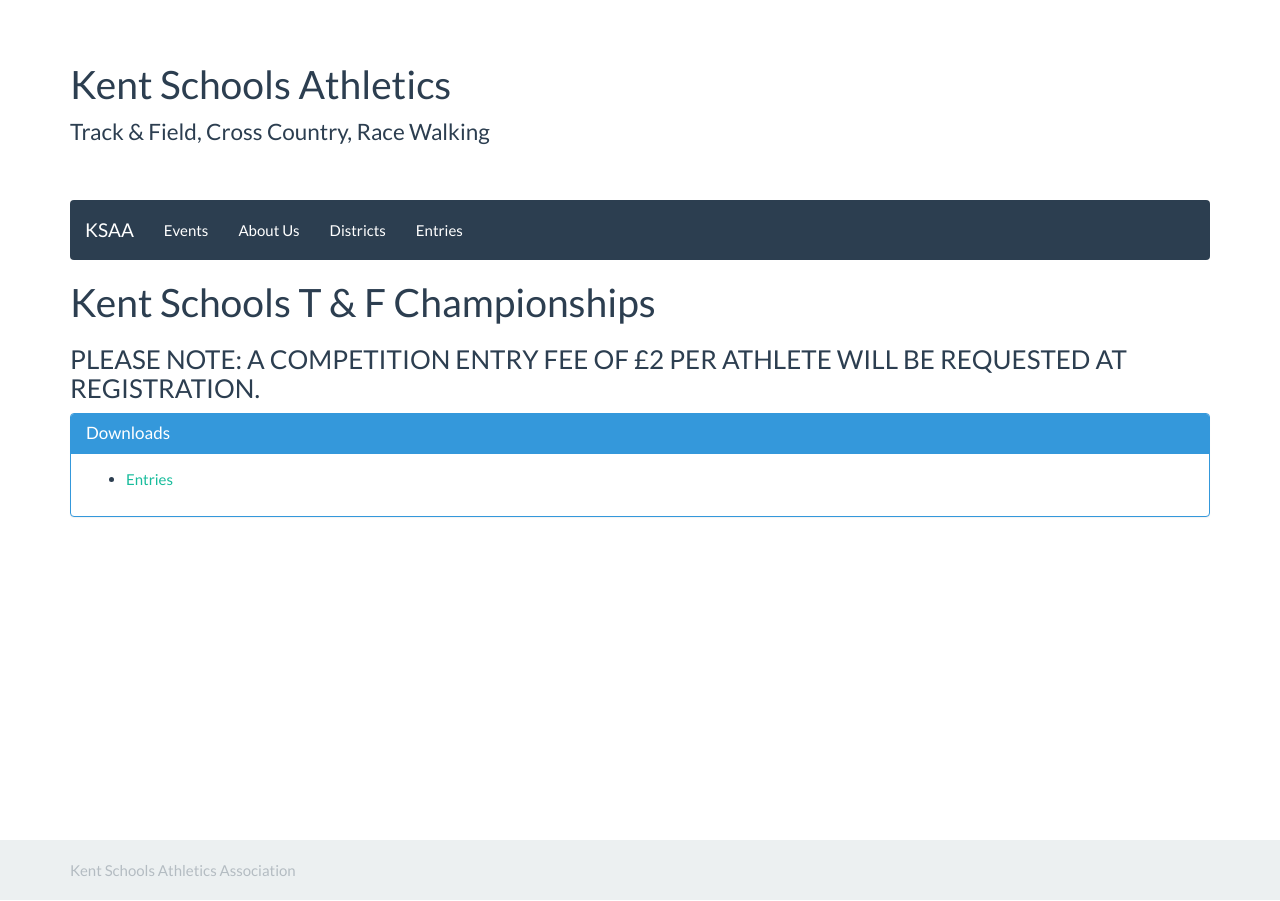
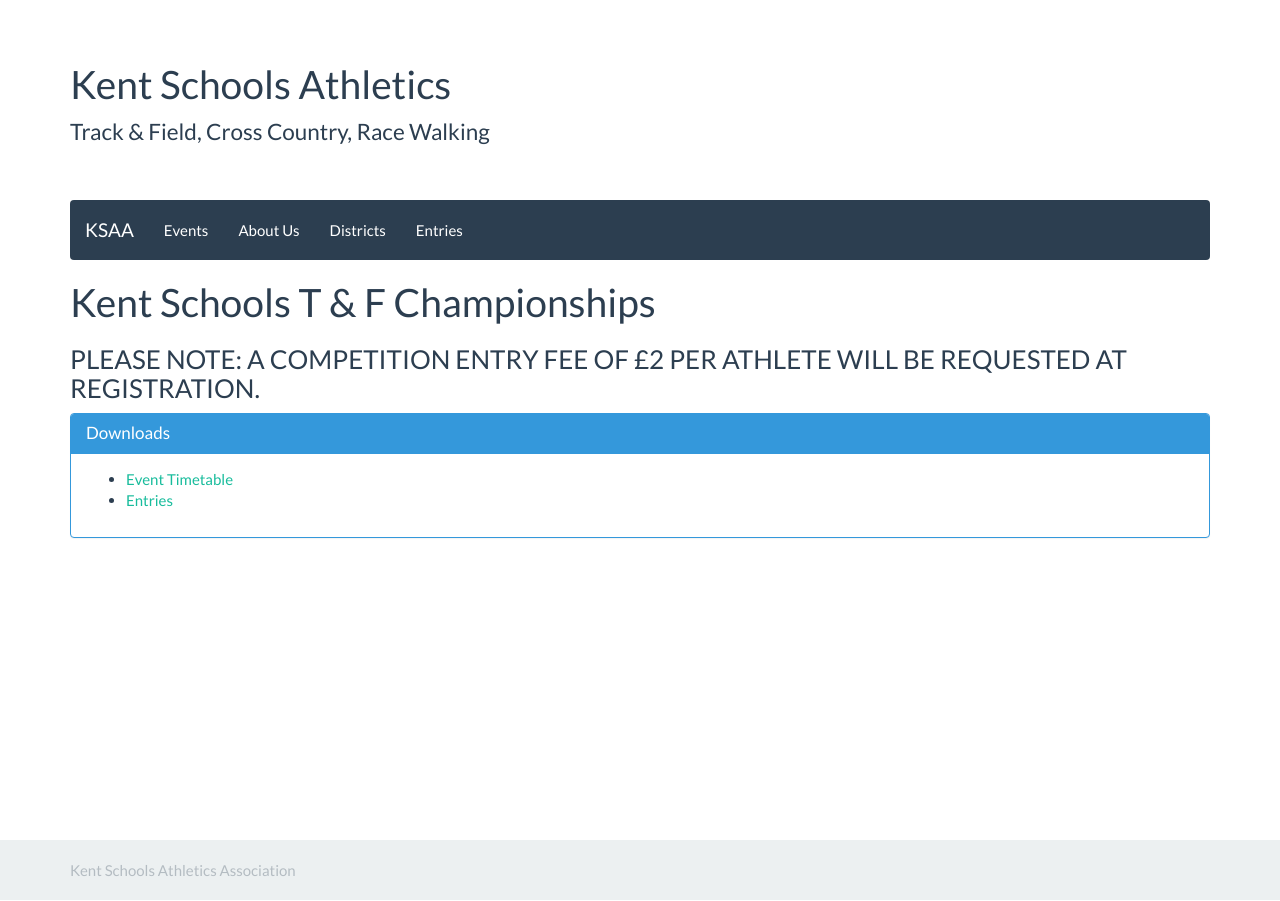
Before and after one commit to chrisnewark/chrisnewark.github.io, a Jekyll site: the page built from _events/18-19/2019-06-08-kent-schools-t-and-f-championships.md, in a window 1280 px wide. Built offline with Jekyll 4.4.1, drawn with Linux system fonts in a browser that asks for light colours; nearby versions of some CDN libraries.

Commit message:
Added event timetable

```diff
--- a/_events/18-19/2019-06-08-kent-schools-t-and-f-championships.md
+++ b/_events/18-19/2019-06-08-kent-schools-t-and-f-championships.md
@@ -13,6 +13,7 @@
     </div>
     <div class="panel-body">
         <ul>
+            <li><a href="/files/events/18-19/2019-06-08-kent-schools-t-and-f-championships/KSAA-Timetable-2019.pdf">Event Timetable</a></li>
             <li><a href="/files/events/18-19/2019-06-08-kent-schools-t-and-f-championships/KSAA-Champs-TF-Entries-2019.pdf">Entries</a></li>
         </ul>
     </div>
```
Also changed, not shown: 1 other file.
